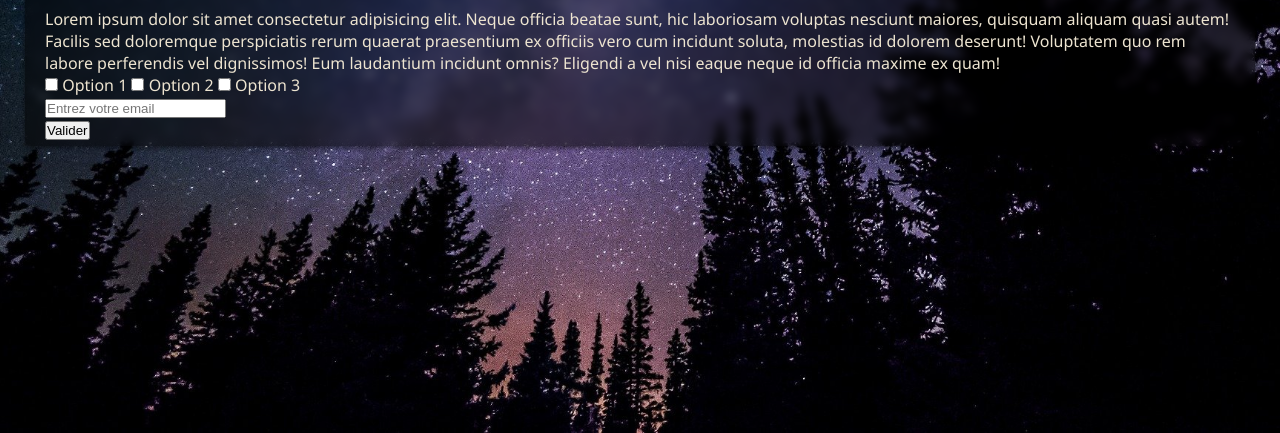
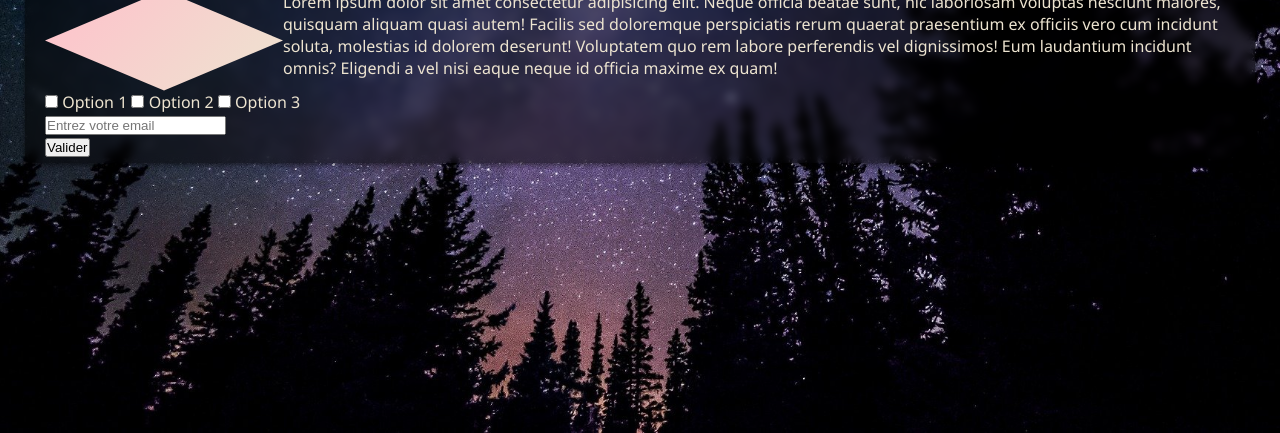
Before and after one commit to Koffi-Sk/Cours-CSS-2, a plain HTML site: page index.html in a window 1280 px wide. Shown: the part 367-800 px from the top of the page. Drawn offline with Linux system fonts and the light colour scheme.

Commit message:
Ajout du grid et du polygone

```diff
--- a/index.html
+++ b/index.html
@@ -5,7 +5,7 @@
     <meta http-equiv="X-UA-Compatible" content="IE=edge" />
     <meta name="viewport" content="width=device-width, initial-scale=1.0" />
     <link rel="stylesheet" href="./style.css" />
-    <title>Document</title>
+    <title>Cours-2-CSS</title>
   </head>
   <body>
     <div class="card">
--- a/style.css
+++ b/style.css
@@ -42,3 +42,20 @@ body {
 h1 {
     margin-bottom: 24px;
 }
+
+/*Ajout du grid*/
+.grid-container {
+    display:grid;
+    grid-template-columns: 20% 80%;
+}
+
+/*
+Site pour les formes de polygone et générateurs de couleurs gradient
+https://bennettfeely.com/clippy/
+https://cssgradient.io/
+*/
+.polygon {
+    clip-path: polygon(50% 0%, 100% 50%, 50% 100%, 0% 50%);
+    background: linear-gradient(135deg, var(--color2) 0%, var(--color1) 100%);
+    height: 100px;
+}
```
